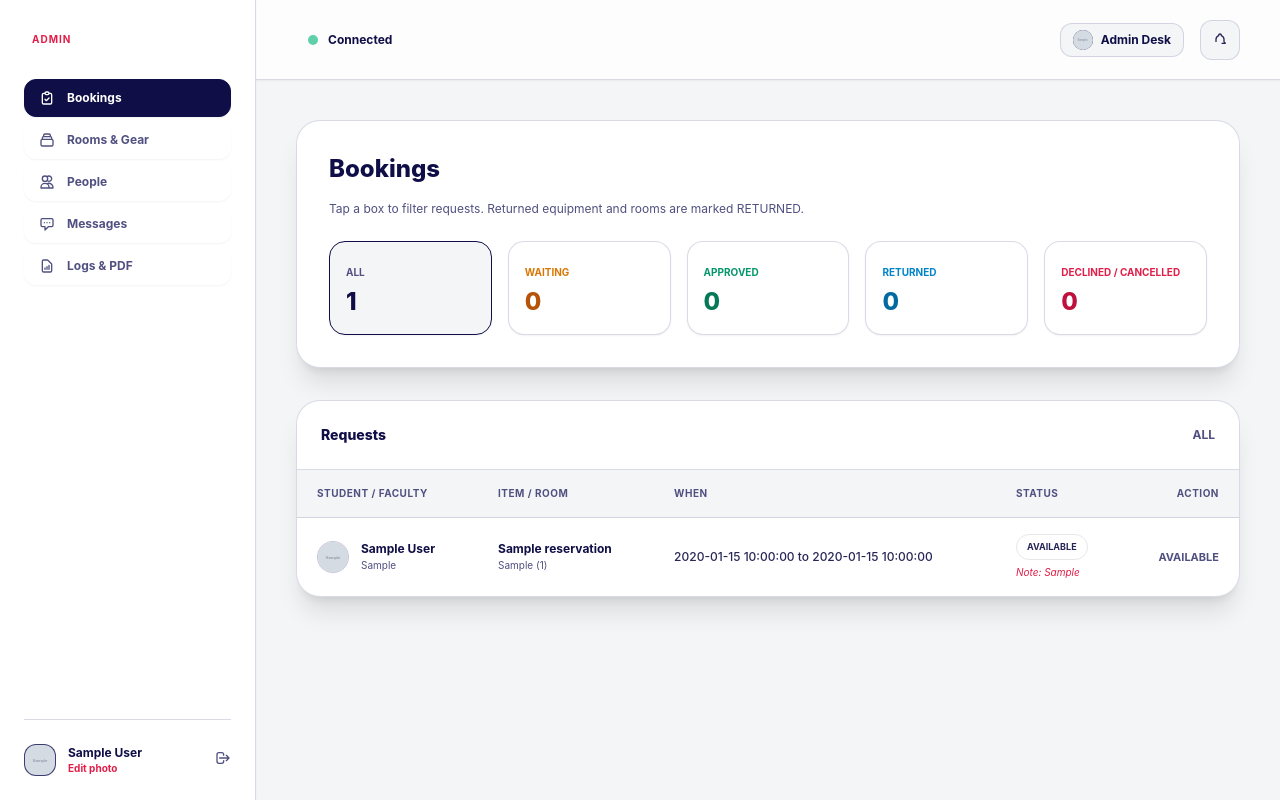
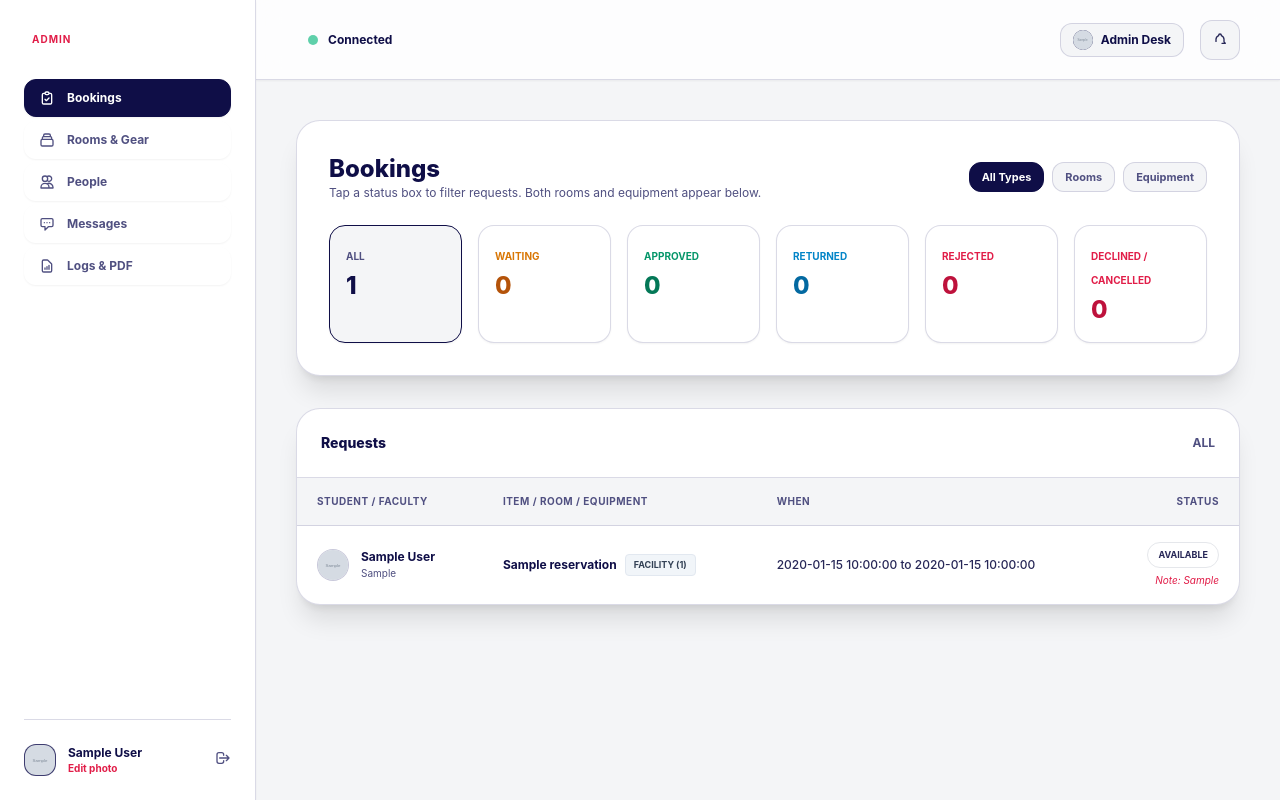
Before and after one commit to georgealmadrones-del/FACILITY-RESERVATION, a Laravel app: page /admin/dashboard in a window 1280 px wide. Run offline with Laravel 12, Linux system fonts and the light colour scheme; a user stored in the database is signed in; data comes from the database, SQL or seed files in the repository; tables that the repository leaves empty hold one stand-in row (values such as "Sample post"); grey boxes marked "Sample" are stand-in pictures; data that the repository does not hold is empty; style sheets or scripts are compiled from the project's sources; parts of the project's set-up code (start-up, migrations or seed data) failed here and were passed over.

Commit message:
Show equipment and rooms cleanly, add Rejected filter card, remove Action column

```diff
--- a/resources/views/admin/dashboard.blade.php
+++ b/resources/views/admin/dashboard.blade.php
@@ -193,10 +193,28 @@
             <!-- VIEW 1: BOOKINGS -->
             <main x-show="currentView === 'bookings'" class="p-4 sm:p-6 lg:p-10 space-y-8">
                 <div class="bg-white backdrop-blur-xl p-5 sm:p-8 rounded-3xl border border-[#8686AC]/30 shadow-xl space-y-4">
-                    <h2 class="text-xl sm:text-2xl font-extrabold text-[#0F0E47]">Bookings</h2>
-                    <p class="text-xs text-[#505081]">Tap a box to filter requests. Returned equipment and rooms are marked RETURNED.</p>
+                    <div class="flex flex-col sm:flex-row sm:items-center justify-between gap-3">
+                        <div>
+                            <h2 class="text-xl sm:text-2xl font-extrabold text-[#0F0E47]">Bookings</h2>
+                            <p class="text-xs text-[#505081]">Tap a status box to filter requests. Both rooms and equipment appear below.</p>
+                        </div>
+                        <div class="flex items-center space-x-2">
+                            <button type="button"
+                                    @click="resourceKindFilter = 'all'"
+                                    :class="resourceKindFilter === 'all' ? 'bg-[#0F0E47] text-white border-[#0F0E47]' : 'bg-[#F4F5F7] text-[#505081] border-[#8686AC]/30'"
+                                    class="px-3 py-1.5 rounded-xl border text-[11px] font-bold transition">All Types</button>
+                            <button type="button"
+                                    @click="resourceKindFilter = 'facility'"
+                                    :class="resourceKindFilter === 'facility' ? 'bg-[#0F0E47] text-white border-[#0F0E47]' : 'bg-[#F4F5F7] text-[#505081] border-[#8686AC]/30'"
+                                    class="px-3 py-1.5 rounded-xl border text-[11px] font-bold transition">Rooms</button>
+                            <button type="button"
+                                    @click="resourceKindFilter = 'equipment'"
+                                    :class="resourceKindFilter === 'equipment' ? 'bg-[#0F0E47] text-white border-[#0F0E47]' : 'bg-[#F4F5F7] text-[#505081] border-[#8686AC]/30'"
+                                    class="px-3 py-1.5 rounded-xl border text-[11px] font-bold transition">Equipment</button>
+                        </div>
+                    </div>
 
-                    <div class="grid grid-cols-2 sm:grid-cols-5 gap-3 sm:gap-4 pt-2">
+                    <div class="grid grid-cols-2 sm:grid-cols-3 lg:grid-cols-6 gap-3 sm:gap-4 pt-2">
                         <div @click="filterStatus = 'all'"
                              :class="filterStatus === 'all' ? 'border-[#0F0E47] bg-[#F4F5F7]' : 'border-[#8686AC]/30 bg-white'"
                              class="p-4 rounded-2xl border cursor-pointer transition shadow-sm">
@@ -227,7 +245,14 @@
 
                         <div @click="filterStatus = 'rejected'"
                              :class="filterStatus === 'rejected' ? 'border-rose-500 bg-rose-50/50' : 'border-[#8686AC]/30 bg-white'"
-                             class="p-4 rounded-2xl border cursor-pointer transition shadow-sm col-span-2 sm:col-span-1">
+                             class="p-4 rounded-2xl border cursor-pointer transition shadow-sm">
+                            <span class="text-[10px] font-bold text-rose-600 uppercase">Rejected</span>
+                            <p class="text-2xl font-extrabold text-rose-700 mt-1" x-text="reservations.filter(r => (r.status || '').toLowerCase() === 'rejected').length">0</p>
+                        </div>
+
+                        <div @click="filterStatus = 'declined_cancelled'"
+                             :class="filterStatus === 'declined_cancelled' ? 'border-rose-500 bg-rose-50/50' : 'border-[#8686AC]/30 bg-white'"
+                             class="p-4 rounded-2xl border cursor-pointer transition shadow-sm">
                             <span class="text-[10px] font-bold text-rose-600 uppercase">Declined / Cancelled</span>
                             <p class="text-2xl font-extrabold text-rose-700 mt-1" x-text="reservations.filter(r => ['rejected', 'cancelled'].includes((r.status || '').toLowerCase())).length">0</p>
                         </div>
@@ -237,18 +262,17 @@
                 <div class="bg-white backdrop-blur-xl rounded-3xl border border-[#8686AC]/30 overflow-hidden shadow-xl">
                     <div class="p-5 sm:p-6 border-b border-[#8686AC]/30 flex justify-between items-center">
                         <h3 class="text-sm font-extrabold text-[#0F0E47]">Requests</h3>
-                        <span class="text-xs font-bold text-[#505081]" x-text="filterStatus.toUpperCase()"></span>
+                        <span class="text-xs font-bold text-[#505081]" x-text="filterStatus.replace('_', ' ').toUpperCase()"></span>
                     </div>
 
                     <div class="overflow-x-auto">
-                        <table class="w-full text-left border-collapse min-w-[640px]">
+                        <table class="w-full text-left border-collapse min-w-[580px]">
                             <thead>
                                 <tr class="border-b border-[#8686AC]/30 text-[10px] font-bold text-[#505081] uppercase tracking-wider bg-[#F4F5F7]">
                                     <th class="py-4 px-5">Student / Faculty</th>
-                                    <th class="py-4 px-5">Item / Room</th>
+                                    <th class="py-4 px-5">Item / Room / Equipment</th>
                                     <th class="py-4 px-5">When</th>
-                                    <th class="py-4 px-5">Status</th>
-                                    <th class="py-4 px-5 text-right">Action</th>
+                                    <th class="py-4 px-5 text-right">Status</th>
                                 </tr>
                             </thead>
                             <tbody class="divide-y divide-[#8686AC]/20 text-xs">
@@ -272,13 +296,19 @@
                                         </td>
 
                                         <td class="py-4 px-5">
-                                            <span class="font-bold text-[#0F0E47] block" x-text="item.resource_name"></span>
-                                            <span class="text-[10px] text-[#505081]" x-text="(item.resource_type || '') + ' (' + (item.quantity || 1) + ')'"></span>
+                                            <div class="flex items-center gap-2 flex-wrap">
+                                                <span class="font-bold text-[#0F0E47]" x-text="item.resource_name"></span>
+                                                <span class="px-2 py-0.5 text-[9px] font-bold rounded uppercase border"
+                                                      :class="(item.resource_type || '').toLowerCase() === 'equipment'
+                                                          ? 'bg-indigo-50 text-indigo-700 border-indigo-200'
+                                                          : 'bg-slate-100 text-slate-700 border-slate-200'"
+                                                      x-text="((item.resource_type || 'item').toLowerCase() === 'equipment' ? 'Equipment' : 'Facility') + ' (' + (item.quantity || 1) + ')'"></span>
+                                            </div>
                                         </td>
 
                                         <td class="py-4 px-5 text-[#272757] font-medium" x-text="(item.start_time || '') + ' to ' + (item.end_time || '')"></td>
 
-                                        <td class="py-4 px-5">
+                                        <td class="py-4 px-5 text-right">
                                             <span class="px-2.5 py-1 text-[9px] font-bold rounded-full border uppercase inline-block"
                                                   :class="{
                                                       'bg-sky-50 text-sky-700 border-sky-300': (item.status || '').toLowerCase() === 'returned',
@@ -291,30 +321,11 @@
                                                 <p class="text-[10px] text-rose-600 mt-1 italic" x-text="'Note: ' + item.rejection_reason"></p>
                                             </template>
                                         </td>
-
-                                        <td class="py-4 px-5 text-right">
-                                            <template x-if="(item.status || '').toLowerCase() === 'pending'">
-                                                <div class="flex items-center justify-end space-x-2">
-                                                    <form :action="'/admin/reservations/' + item.id + '/approve'" method="POST" class="inline">
-                                                        @csrf
-                                                        <button type="submit" class="px-3 py-1.5 bg-emerald-700 text-white rounded-xl font-bold text-[11px] hover:bg-emerald-800 transition">Approve</button>
-                                                    </form>
-                                                    <button type="button"
-                                                            @click="openRejectModal(item.id)"
-                                                            class="px-3 py-1.5 bg-rose-600 text-white rounded-xl font-bold text-[11px] hover:bg-rose-700 transition">Decline</button>
-                                                </div>
-                                            </template>
-                                            <template x-if="(item.status || '').toLowerCase() !== 'pending'">
-                                                <span class="font-bold text-[11px]"
-                                                      :class="(item.status || '').toLowerCase() === 'returned' ? 'text-sky-700' : 'text-[#505081]'"
-                                                      x-text="(item.status || '').toUpperCase()"></span>
-                                            </template>
-                                        </td>
                                     </tr>
                                 </template>
                                 <template x-if="filteredReservations.length === 0">
                                     <tr>
-                                        <td colspan="5" class="py-8 text-center text-[#505081] text-xs">Nothing here yet.</td>
+                                        <td colspan="4" class="py-8 text-center text-[#505081] text-xs">Nothing here yet.</td>
                                     </tr>
                                 </template>
                             </tbody>
@@ -782,6 +793,7 @@ document.addEventListener('alpine:init', () => {
     Alpine.data('adminDashboard', () => ({
         currentView: 'bookings',
         filterStatus: 'all',
+        resourceKindFilter: 'all',
         mobileMenuOpen: false,
         notificationsOpen: false,
         adminProfileModalOpen: false,
@@ -1091,11 +1103,19 @@ document.addEventListener('alpine:init', () => {
         },
 
         get filteredReservations() {
-            if (this.filterStatus === 'all') return this.reservations;
-            if (this.filterStatus === 'rejected') {
-                return this.reservations.filter(r => ['rejected', 'cancelled'].includes((r.status || '').toLowerCase()));
-            }
-            return this.reservations.filter(r => (r.status || '').toLowerCase() === this.filterStatus);
+            return (this.reservations || []).filter(r => {
+                const st = (r.status || '').toLowerCase();
+                const kind = (r.resource_type || '').toLowerCase();
+
+                const matchesKind = this.resourceKindFilter === 'all' || kind === this.resourceKindFilter;
+                if (!matchesKind) return false;
+
+                if (this.filterStatus === 'all') return true;
+                if (this.filterStatus === 'declined_cancelled') {
+                    return ['rejected', 'cancelled'].includes(st);
+                }
+                return st === this.filterStatus;
+            });
         }
     }));
 });
```
